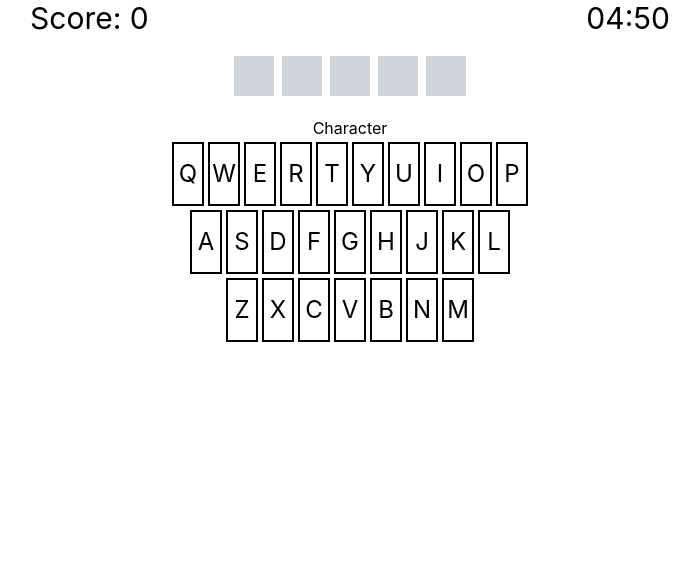
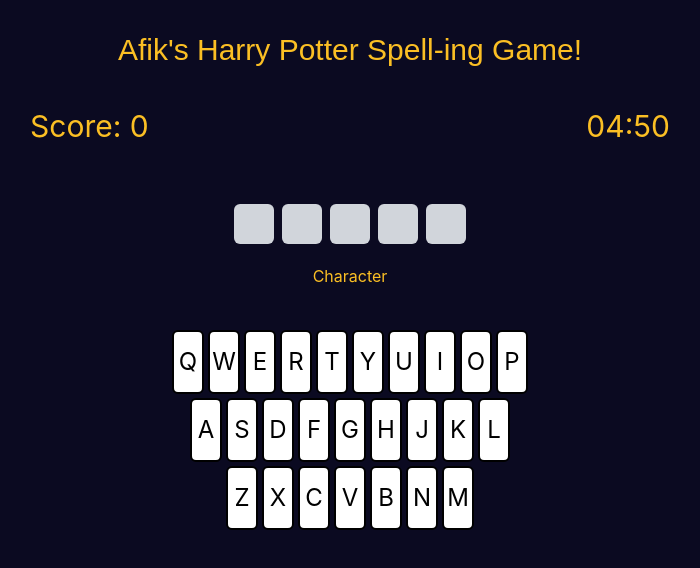
Before and after one commit to guypollack/harrypotter, a React (Create React App) app: page / in a window 1280 px wide. Shown: the top 568 px of the page, without its empty margins (290-990 px from the left). Built offline with nearby package versions, Linux system fonts and the light colour scheme; a web font is replaced by a local one.

Commit message:
Update styles

```diff
--- a/src/components/Key.tsx
+++ b/src/components/Key.tsx
@@ -5,7 +5,7 @@
 }) {
   return (
     <div
-      className={`${props.backgroundColor} w-8 h-16 text-2xl m-0.5 border-2 border-black flex relative justify-center items-center`}
+      className={`${props.backgroundColor} text-black rounded-md w-8 h-16 text-2xl m-0.5 border-2 border-black flex relative justify-center items-center`}
       id={`keyboard-Key${props.letter}`}
       onClick={props.onClick}
     >
--- a/src/components/Letter.tsx
+++ b/src/components/Letter.tsx
@@ -4,10 +4,14 @@
   gameOver: boolean;
 }) {
   return (
-    <div className="bg-gray-300 w-7 h-7 sm:w-10 sm:h-10 mx-1 relative flex justify-center items-center">
+    <div className="bg-gray-300 w-7 h-7 sm:w-10 sm:h-10 rounded-md mx-1 relative flex justify-center items-center">
       <h1
         className={`relative text-2xl ${
-          props.visible ? "" : props.gameOver ? "text-red-500" : "hidden"
+          props.visible
+            ? "glow"
+            : props.gameOver
+            ? "text-red-500"
+            : "hidden"
         }`}
       >
         {props.letter}
--- a/src/components/Timer.tsx
+++ b/src/components/Timer.tsx
@@ -8,7 +8,7 @@
   return (
     <div className="flex mb-5">
       <div
-        className={`flex items-center mr-2 text-xl bg-gray-100 border rounded ${
+        className={`flex items-center mr-2 text-xl text-black bg-gray-300 px-2 border rounded ${
           props.gameOver ? "" : "hidden"
         }`}
         onClick={() => props.onNewGame()}
--- a/src/index.css
+++ b/src/index.css
@@ -1,6 +1,12 @@
 @tailwind base;
 @tailwind components;
 @tailwind utilities;
+
+:root {
+  --gold: #fbbf24;
+  --dark-gold: #d97706;
+  --navy: #0b0a21;
+}
 
 body {
   margin: 0;
@@ -9,9 +15,31 @@
     sans-serif;
   -webkit-font-smoothing: antialiased;
   -moz-osx-font-smoothing: grayscale;
+  color: var(--gold);
+  background-color: var(--navy);
+  cursor: url(https://cur.cursors-4u.net/user/use-1/use160.cur), auto !important;
 }
 
 code {
   font-family: source-code-pro, Menlo, Monaco, Consolas, "Courier New",
     monospace;
 }
+
+.glow {
+  color: var(--dark-gold);
+  text-align: center;
+  animation: glow 1s ease-in-out infinite alternate;
+}
+
+@keyframes glow {
+  from {
+    text-shadow: 0 0 2px #fff, 0 0 4px #fff, 0 0 6px var(--gold),
+      0 0 8px var(--gold), 0 0 10px var(--gold), 0 0 12px var(--gold),
+      0 0 14px var(--gold);
+  }
+  to {
+    text-shadow: 0 0 12px #fff, 0 0 18px var(--gold), 0 0 24px var(--gold),
+      0 0 30px var(--gold), 0 0 36px var(--gold), 0 0 42px var(--gold),
+      0 0 48px var(--gold);
+  }
+}
--- a/src/pages/HomePage.tsx
+++ b/src/pages/HomePage.tsx
@@ -160,7 +160,10 @@
   }
 
   return (
-    <div className="flex flex-col items-center">
+    <div className="flex flex-col items-center gap-y-10">
+      <h1 className="font-potter mt-8 text-3xl">
+        Afik's Harry Potter Spell-ing Game!
+      </h1>
       <ScoreAndTimeContainer
         score={score}
         scoreToAdd={scoreToAdd}
--- a/tailwind.config.js
+++ b/tailwind.config.js
@@ -2,7 +2,11 @@
 module.exports = {
   content: ["./src/**/*.{js,jsx,ts,tsx}"],
   theme: {
-    extend: {},
+    extend: {
+      fontFamily: {
+        potter: ["Harry Potter", "sans-serif"],
+      },
+    },
   },
   plugins: [],
 };
```
